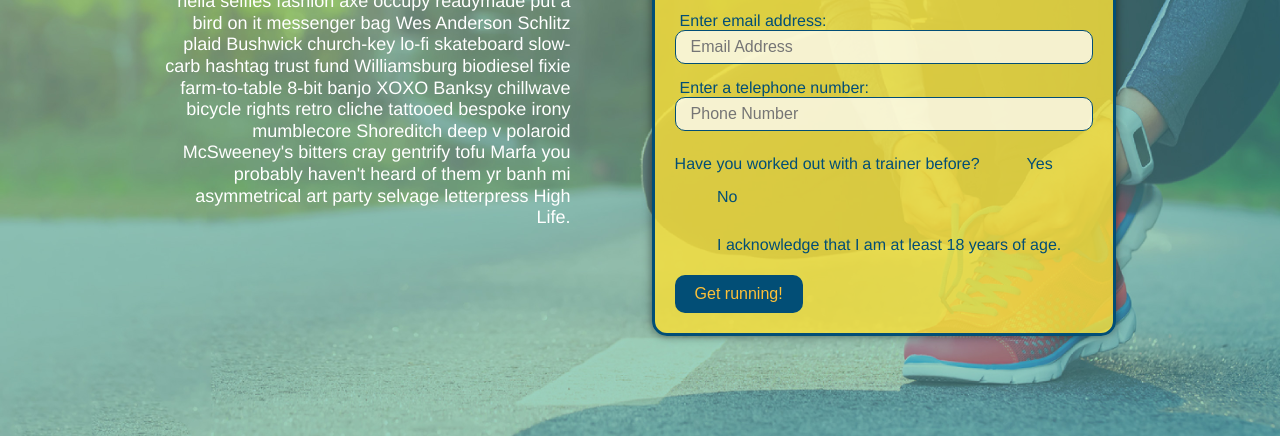
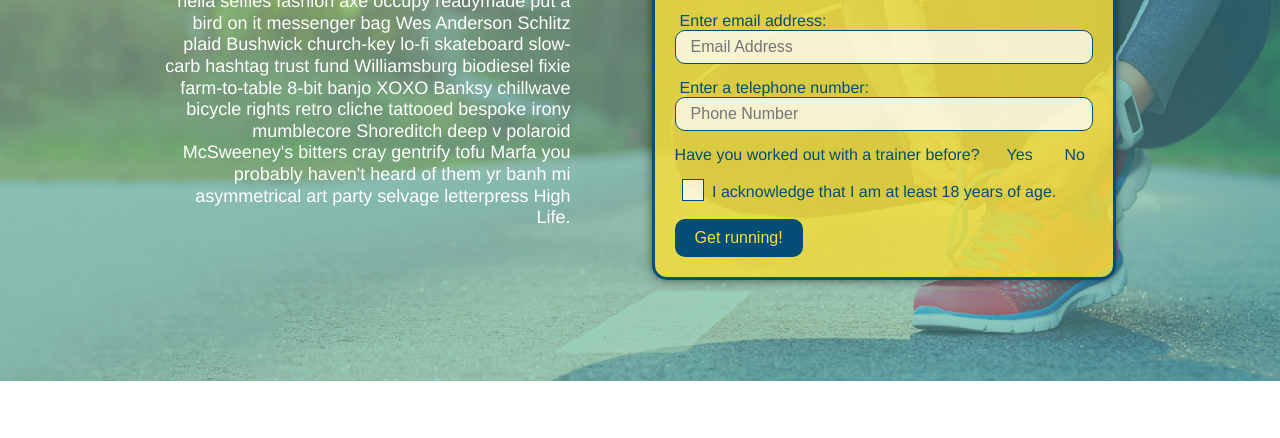
Before and after one commit to BeKind-Rewind/run-buddy, a plain HTML site: page index.html in a window 1280 px wide. Shown: the part 345-783 px from the top of the page. Drawn offline with Linux system fonts and the light colour scheme.

Commit message:
Fixed age box

```diff
--- a/assets/css/style.css
+++ b/assets/css/style.css
@@ -1,7 +1,7 @@
 /* Variables */
 :root {
   --border-blue: #39a6b2;
-  --RB-yellow: #fec138;
+  --RB-yellow: #fce138;
   --dark-blue: #024e76;
 }
 
@@ -24,7 +24,6 @@ header {
   top: 0;
   background-image: url('../images/hero-bg.jpg');
   background-size: cover;
-  background-position: center;
   background-attachment: fixed;
   background-position: 80%;
   padding: 20px 35px;
@@ -117,12 +116,12 @@ section {
 .hero {
   background-image: url('../images/hero-bg.jpg');
   background-size: cover;
-  background-position: center;
   background-attachment: fixed;
   background-position: 80%;
   display: flex;
   justify-content: center;
   flex-wrap: wrap;
+  align-items: flex-start;
 }
 
 .hero-cta {
@@ -163,8 +162,42 @@ section {
   margin: 5px 0 15px 0;
 }
 
+
+.form-input {
+  border: 1px solid var(--dark-blue);
+  border-radius: 10px;
+  display: block;
+  padding: 7px 15px;
+  font-size: 16px;
+  color: var(--dark-blue);
+  background-color: rgba(255, 255, 255, 0.75);
+  width: 100%;
+  margin-bottom: 15px;
+}
+
+.form-input:focus {
+  background-color: rgba(255, 255, 255, 1);
+  outline: none;
+}
+
+.hero-form label {
+  margin: 0 5px;
+}
+
+.hero-form button {
+  color: var(--RB-yellow);
+  background-color: var(--dark-blue);
+  border: none;
+  border-radius: 10px;
+  padding: 10px 20px;
+  font-size: 16px;
+}
+
 .checkbox-wrapper input, .radio-wrapper input {
   opacity: 0;
+}
+
+.checkbox-wrapper label, .rado-wrapper label {
   position: relative;
   left: 10px;
   margin: 10px;
@@ -210,34 +243,14 @@ section {
   transform: rotate(-58deg);
 }
 
-.form-input {
-  border: 1px solid var(--dark-blue);
-  border-radius: 10px;
-  display: block;
-  padding: 7px 15px;
-  font-size: 16px;
-  color: var(--dark-blue);
-  background-color: rgba(255, 255, 255, 0.75);
-  width: 100%;
-  margin-bottom: 15px;
+.checkbox-wrapper input + label::after,
+.radio-wrapper input +label::after {
+  content: none;
 }
 
-.form-input:focus {
-  background-color: rgba(255, 255, 255, 1);
-  outline: none;
-}
-
-.hero-form label {
-  margin: 0 5px;
-}
-
-.hero-form button {
-  color: var(--RB-yellow);
-  background-color: var(--dark-blue);
-  border: none;
-  border-radius: 10px;
-  padding: 10px 20px;
-  font-size: 16px;
+.checkbox-wrapper input:checked + label::after,
+.radio-wrapper input:checked + label::after {
+  content: "";
 }
 
 .hero-form button:hover {
```
